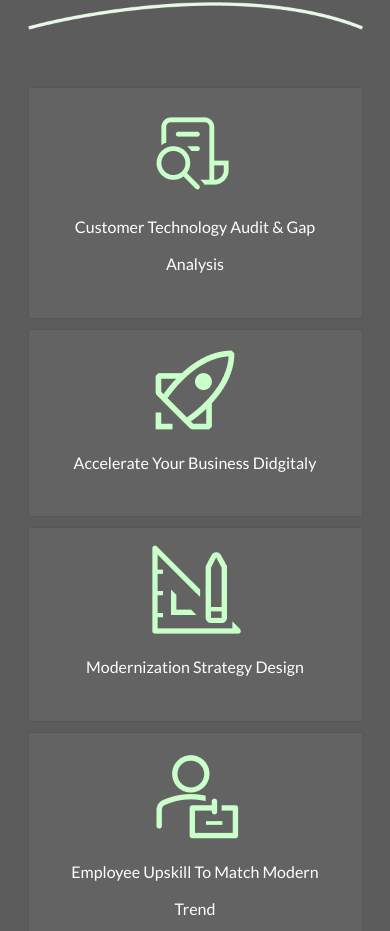
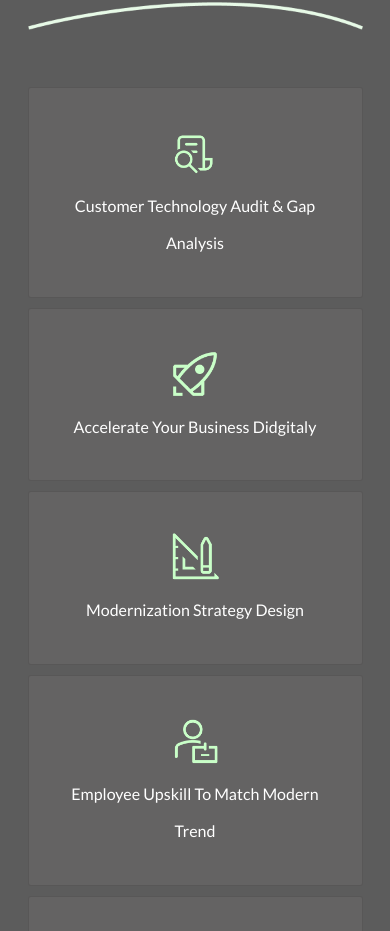
Before and after one commit to Adenekan123/techify, a website: page index.html in a window 390 px wide. Shown: the part 2468-3399 px from the top of the page. Drawn offline with Linux system fonts and the light colour scheme.

Commit message:
feature icon update

```diff
--- a/css/custom.css
+++ b/css/custom.css
@@ -230,4 +230,10 @@ section.features {
     .feature-item {
         margin-top: 5rem;
     }
+    .features .card {
+        padding-top: 4rem!important;
+    }
+    .features .card-img img {
+        height: 50px;
+    }
 }
--- a/index.html
+++ b/index.html
@@ -126,7 +126,7 @@
                     </div>
                 </div>
                 <div class="col-md-6 col-md-4 col-lg-3">
-                    <div class="card h-100 bg-secondaryinverse rounded rounded-3 -0 p-4 position-relative overflow-hidden">
+                    <div class="card h-100 bg-secondaryinverse rounded rounded-3  p-4 position-relative overflow-hidden">
                         <div class="card-img text-center">
                             <img src="img/icons/accelerate.png" alt="">
                         </div>
```
